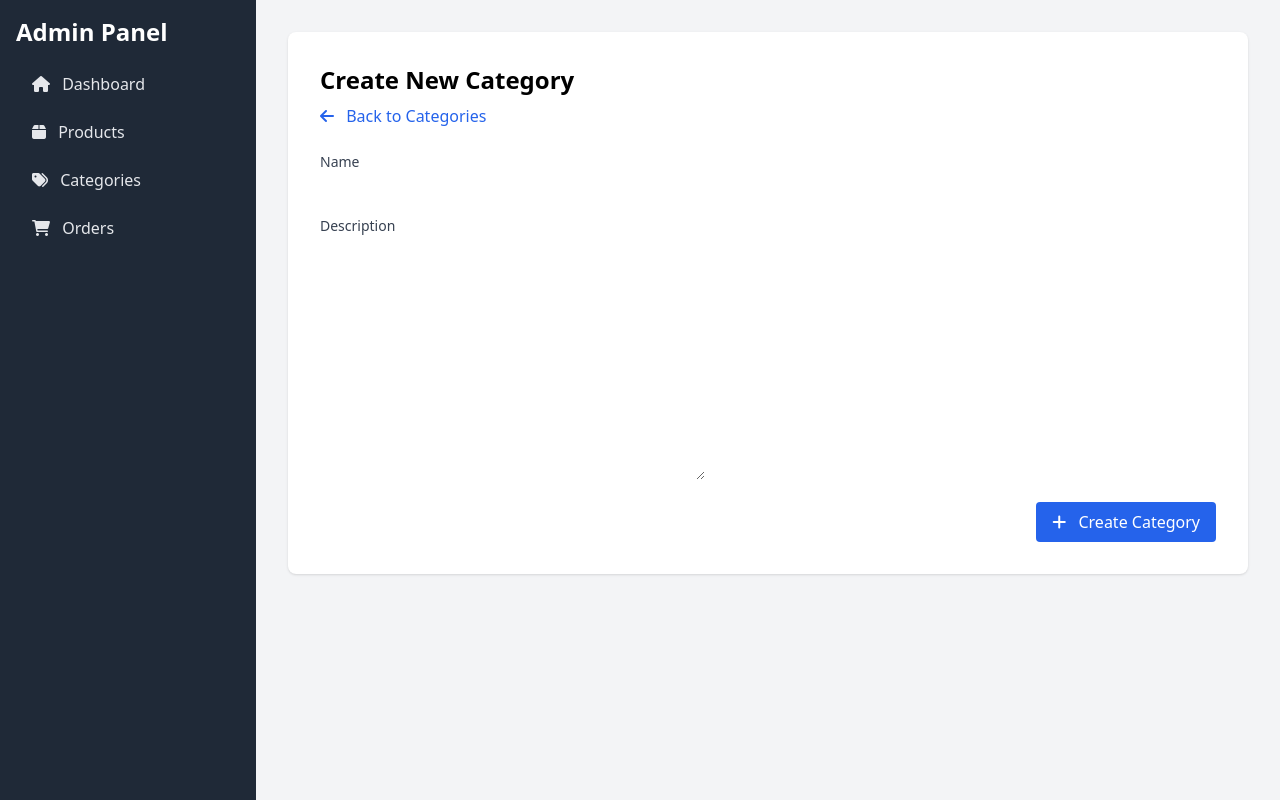
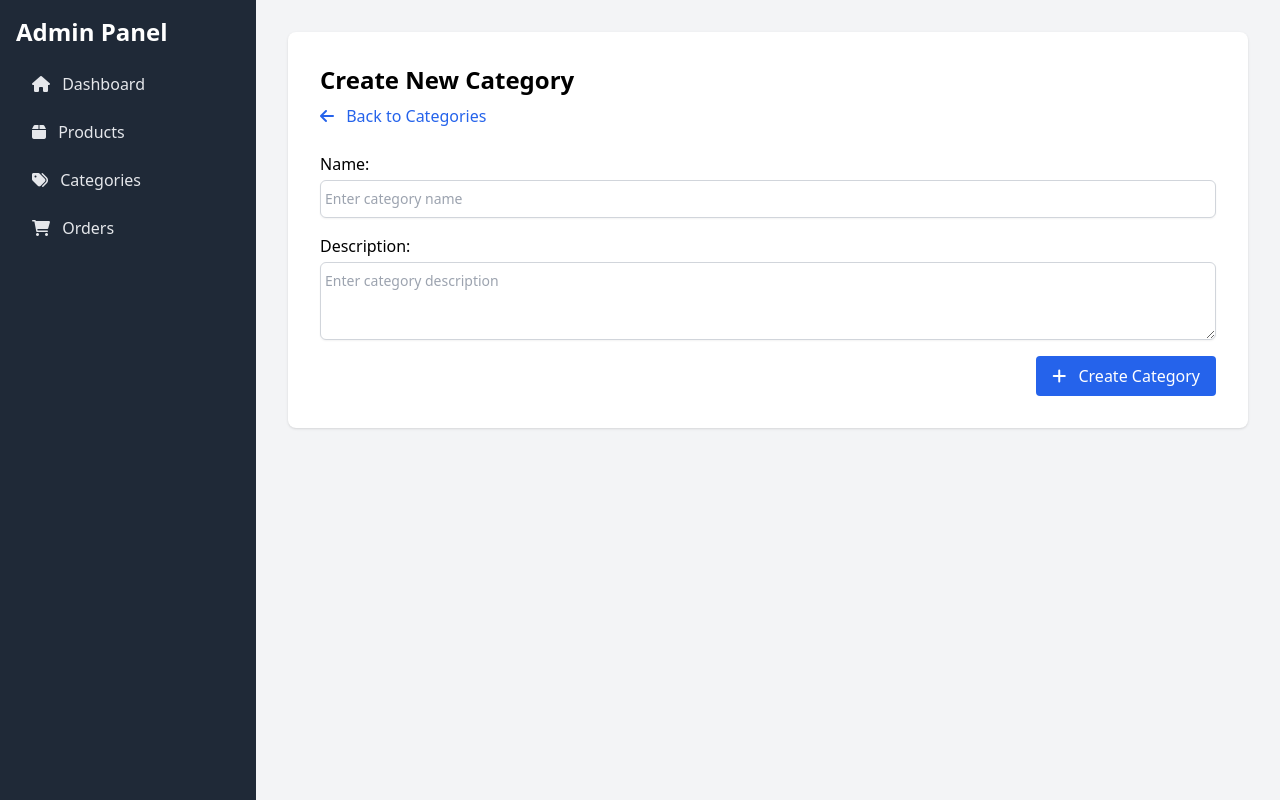
Before and after one commit to mahimsafa/django-grocery, a Django app: page /custom_admin/categories/create/ in a window 1280 px wide. Run offline with Django 5.2, Linux system fonts and the light colour scheme; some libraries are stand-ins or nearby versions.

Commit message:
feat: Implement CategoryForm and integrate it with views.

```diff
--- /dev/null
+++ b/custom_admin/forms.py
@@ -0,0 +1,44 @@
+from django import forms
+from product.models import Category
+
+class CategoryForm(forms.ModelForm):
+    class Meta:
+        model = Category
+        fields = ['name', 'description']
+
+    def __init__(self, *args, **kwargs):
+        super().__init__(*args, **kwargs)
+
+        # Text input styling
+        text_input_class = 'px-1 py-2 block w-full border outline-none rounded-md border-gray-300 shadow-sm focus:border-blue-500 focus:ring-blue-500 sm:text-sm'
+
+        # Textarea styling
+        textarea_class = 'px-1 py-2 block w-full border outline-none rounded-md border-gray-300 shadow-sm focus:border-blue-500 focus:ring-blue-500 sm:text-sm'
+
+        # Select styling
+        select_class = 'block w-full border outline-none rounded-md border-gray-300 shadow-sm focus:border-blue-500 focus:ring-blue-500 sm:text-sm'
+
+        # Checkbox styling
+        checkbox_class = 'rounded outline-none border-gray-300 text-blue-600 focus:border-blue-500 focus:ring-blue-500'
+
+        # Apply styling based on field type
+        for field in self.fields.values():
+            if isinstance(field.widget, forms.TextInput):
+                field.widget.attrs.update({'class': text_input_class})
+            elif isinstance(field.widget, forms.Textarea):
+                field.widget.attrs.update({'class': textarea_class})
+            elif isinstance(field.widget, forms.Select):
+                field.widget.attrs.update({'class': select_class})
+            elif isinstance(field.widget, forms.CheckboxInput):
+                field.widget.attrs.update({'class': checkbox_class})
+            elif isinstance(field.widget, forms.CheckboxSelectMultiple):
+                field.widget.attrs.update({'class': checkbox_class})
+            elif isinstance(field.widget, forms.RadioSelect):
+                field.widget.attrs.update({'class': checkbox_class})
+
+        # Special handling for specific fields
+        self.fields['name'].widget.attrs.update({'placeholder': 'Enter category name'})
+        self.fields['description'].widget.attrs.update({
+            'rows': 3,
+            'placeholder': 'Enter category description'
+        })
--- a/custom_admin/templates/category_create.html
+++ b/custom_admin/templates/category_create.html
@@ -14,15 +14,48 @@
     <form method="post" class="space-y-4">
         {% csrf_token %}
 
+        {{ form.non_field_errors }}
+
+        {% for field in form %}
         <div>
-            <label for="id_name" class="block text-sm font-medium text-gray-700 mb-1">Name</label>
-            {{ form.name }}
+            {{ field.label_tag }}
+
+            {% if field.field.widget.input_type == 'text' %}
+            <div class="mt-1">
+                {{ field }}
+            </div>
+            {% elif field.field.widget.input_type == 'textarea' %}
+            <div class="mt-1">
+                {{ field }}
+            </div>
+            {% elif field.field.widget.input_type == 'checkbox' %}
+            <div class="mt-1">
+                <label class="inline-flex items-center">
+                    {{ field }}
+                    <span class="ml-2 text-sm text-gray-600">{{ field.label }}</span>
+                </label>
+            </div>
+            {% elif field.field.widget.input_type == 'select' %}
+            <div class="mt-1">
+                {{ field }}
+            </div>
+            {% else %}
+            <div class="mt-1">
+                {{ field }}
+            </div>
+            {% endif %}
+
+            {% if field.errors %}
+            <div class="text-red-600 text-sm mt-1">
+                {{ field.errors }}
+            </div>
+            {% endif %}
+
+            {% if field.help_text %}
+            <p class="text-gray-500 text-sm mt-1">{{ field.help_text }}</p>
+            {% endif %}
         </div>
-
-        <div>
-            <label for="id_description" class="block text-sm font-medium text-gray-700 mb-1">Description</label>
-            {{ form.description }}
-        </div>
+        {% endfor %}
 
         <div class="flex justify-end">
             <button type="submit" class="bg-blue-600 text-white px-4 py-2 rounded hover:bg-blue-700">
--- a/custom_admin/views.py
+++ b/custom_admin/views.py
@@ -11,6 +11,7 @@ from django.urls import reverse_lazy
 from django.contrib import messages
 from product.models import Product, Category
 from order.models import Order
+from .forms import CategoryForm
 
 # Create your views here.
 
@@ -68,7 +69,7 @@ class ProductListView(ListView):
 class CategoryCreateView(CreateView):
     model = Category
     template_name = 'category_create.html'
-    fields = ['name', 'description']
+    form_class = CategoryForm
     success_url = reverse_lazy('custom_admin:categories')
 
 class CategoryListView(ListView):
```
